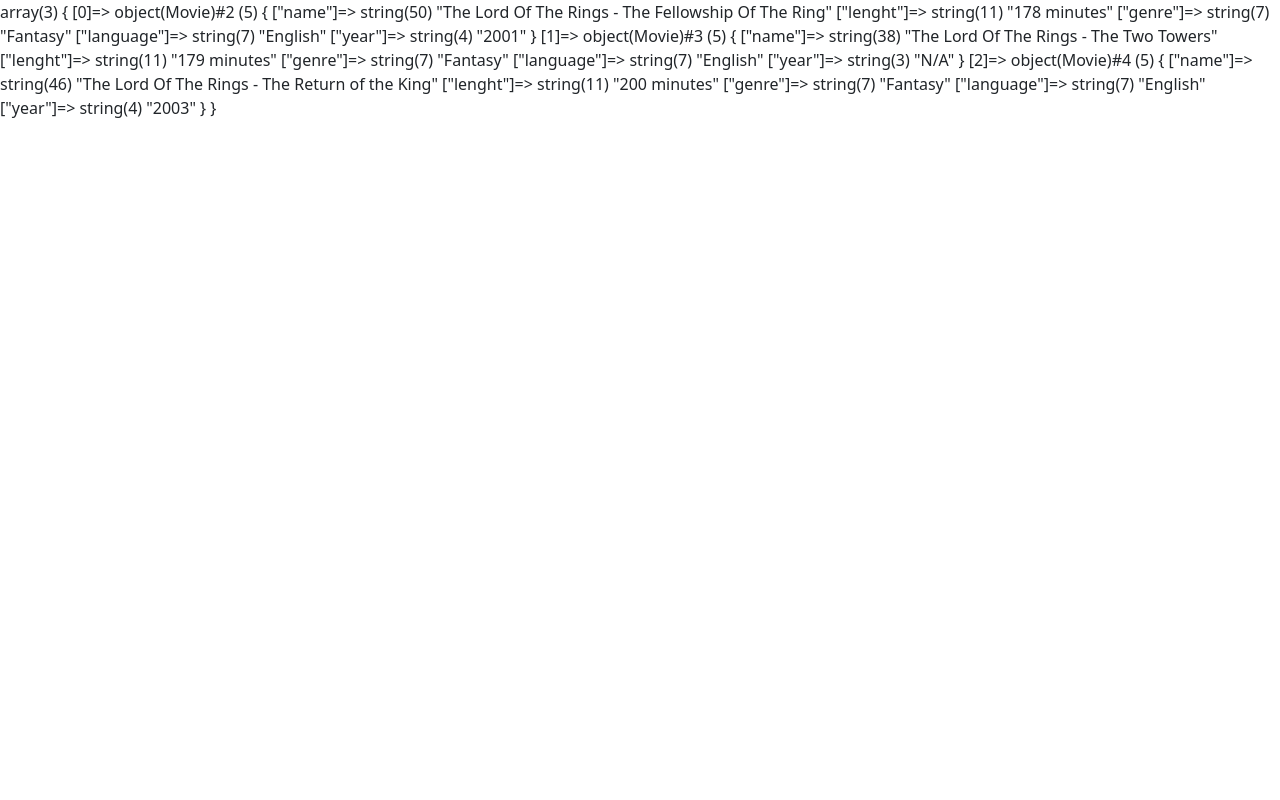
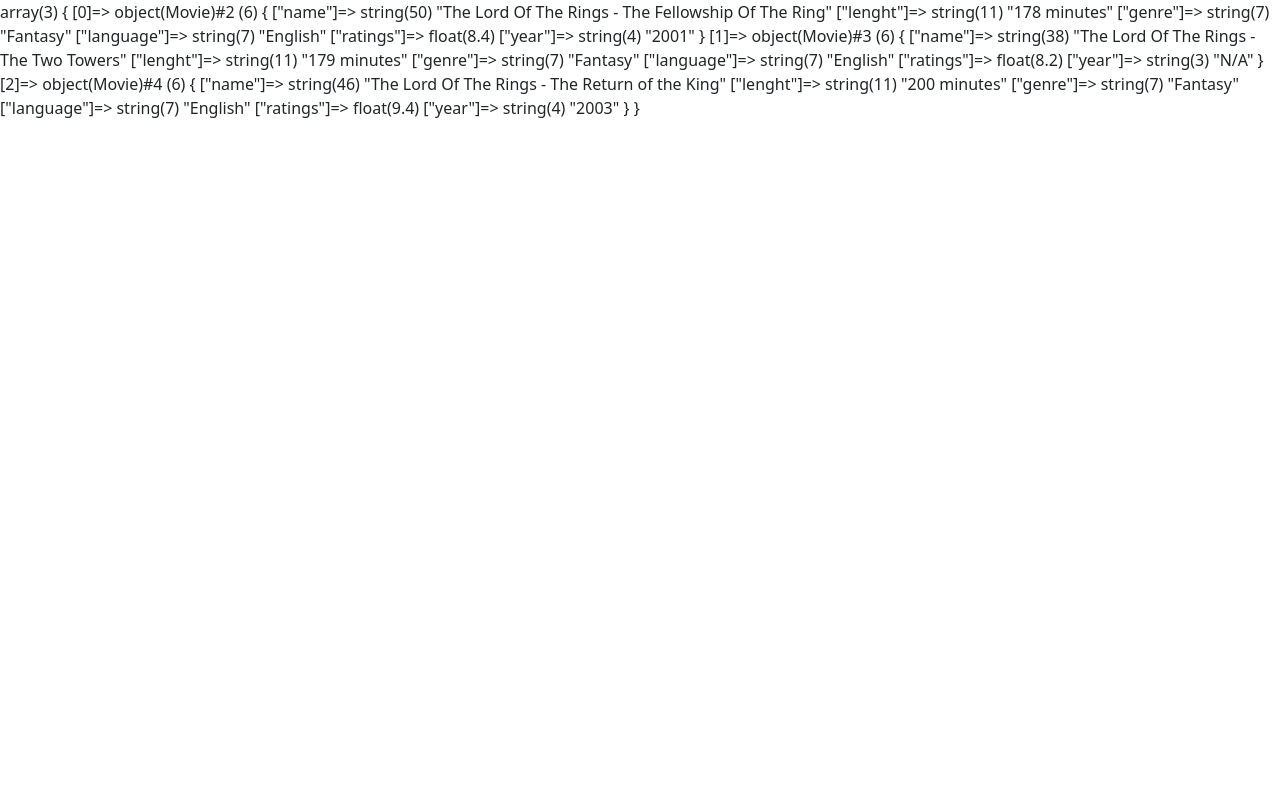
Before and after one commit to GianmarcoDandrea/php-oop-1, a PHP site: page / in a window 1280 px wide. Run offline with PHP 8.4, Linux system fonts and the light colour scheme.

Commit message:
add: ratings

```diff
--- a/Models/Movie.php
+++ b/Models/Movie.php
@@ -4,14 +4,21 @@ class Movie {
     public $lenght;
     public $genre;
     public $language;
+    public $ratings;
     public $year;
 
-    function __construct($_name, $_lenght, $_genre, $_language, $_year = "N/A")
+    public function averageRatings($ratings) {
+        $average = array_sum($ratings) / count($ratings);
+        return($average);
+    }
+
+    function __construct($_name, $_lenght, $_genre, $_language, $_ratings, $_year = "N/A")
     {
         $this->name = ucfirst($_name);
         $this->lenght = $_lenght;
         $this->genre = $_genre;
         $this->language = $_language;
+        $this->ratings = $this->averageRatings($_ratings);
         $this->year = $_year;
     }
 }
--- a/index.php
+++ b/index.php
@@ -3,9 +3,9 @@ require_once __DIR__ . '/Models/Movie.php';
 
 
 $movies = [
-    new Movie('The Lord Of The Rings - The Fellowship Of The Ring', '178 minutes', 'Fantasy', 'English', '2001'),
-    new Movie('The Lord Of The Rings - The Two Towers', '179 minutes', 'Fantasy', 'English',),
-    new Movie('The Lord Of The Rings - The Return of the King', '200 minutes', 'Fantasy', 'English', '2003')
+    new Movie('The Lord Of The Rings - The Fellowship Of The Ring', '178 minutes', 'Fantasy', 'English', [9, 8, 8 ,8 ,9 ],'2001'),
+    new Movie('The Lord Of The Rings - The Two Towers', '179 minutes', 'Fantasy', 'English', [9, 9, 7 ,7 ,9 ]),
+    new Movie('The Lord Of The Rings - The Return of the King', '200 minutes', 'Fantasy', 'English', [9, 9, 10 ,10 ,9 ] ,'2003')
 ];
 
 var_dump($movies);
```
